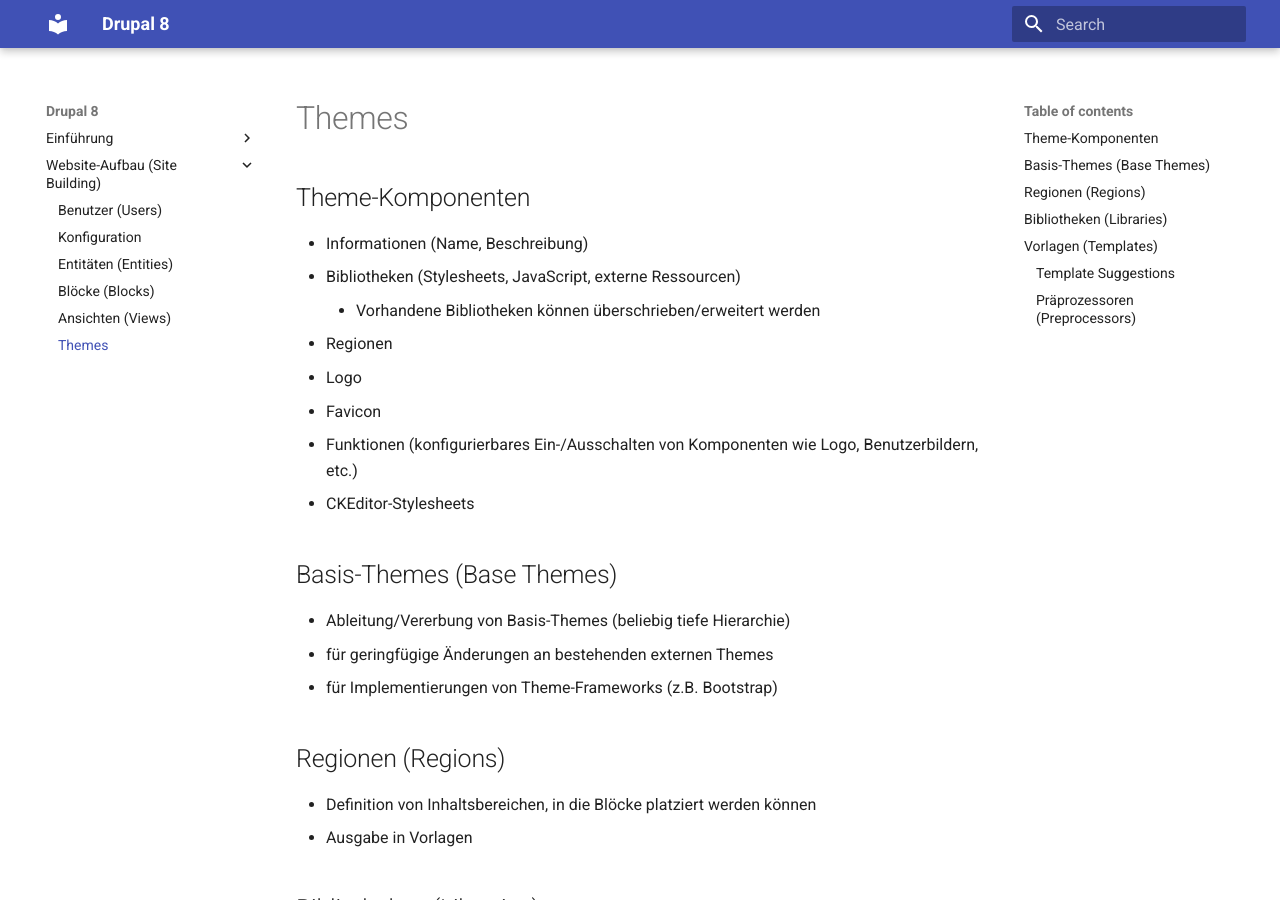
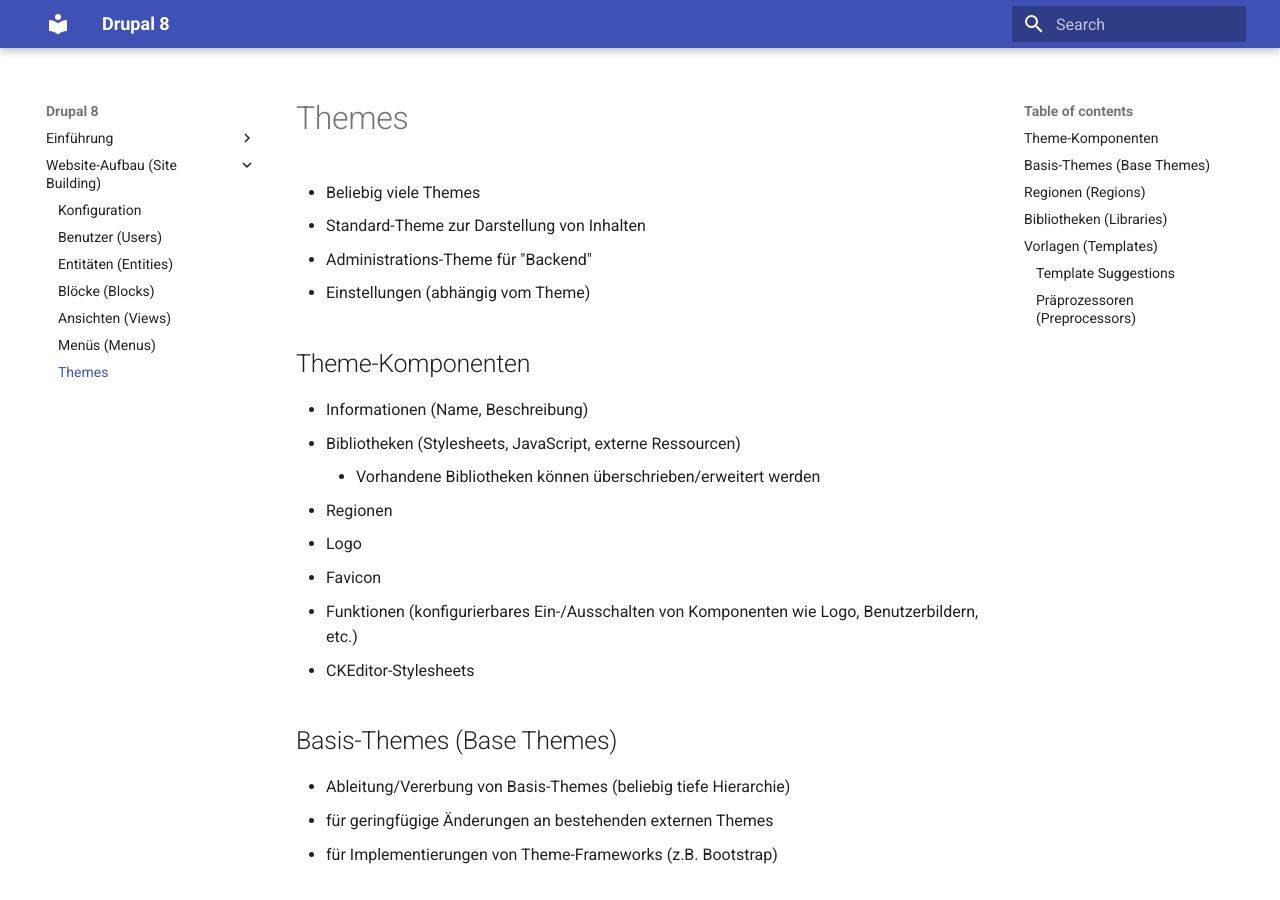
Before and after one commit to jensschuppe/docs-drupal8, an MkDocs documentation site: the page built from docs/site-building/themes.md, in a window 1280 px wide and 900 px high. Built offline with MkDocs 1.6.1 and Material for MkDocs 9.7.7, drawn with Linux system fonts in a browser that asks for light colours.

Commit message:
More aspects (themes, menus)

```diff
--- a/docs/site-building/themes.md
+++ b/docs/site-building/themes.md
@@ -1,3 +1,8 @@
+- Beliebig viele Themes
+- Standard-Theme zur Darstellung von Inhalten
+- Administrations-Theme für "Backend"
+- Einstellungen (abhängig vom Theme)
+
 ## Theme-Komponenten
 
 - Informationen (Name, Beschreibung)
--- a/mkdocs.yml
+++ b/mkdocs.yml
@@ -7,11 +7,12 @@
       - Benutzeroberfläche: introduction/d7-d8-diff/ui.md
       - Technische Aspekte: introduction/d7-d8-diff/technical.md
   - Website-Aufbau (Site Building):
+    - Konfiguration: site-building/configuration.md
     - Benutzer (Users): site-building/users.md
-    - Konfiguration: site-building/configuration.md
     - Entitäten (Entities): site-building/entities.md
     - Blöcke (Blocks): site-building/blocks.md
     - Ansichten (Views): site-building/views.md
+    - Menüs (Menus): site-building/menus.md
     - Themes: site-building/themes.md
 
 theme:
```
Also changed, not shown: docs/site-building/menus.md (added, +14 -0 lines).
